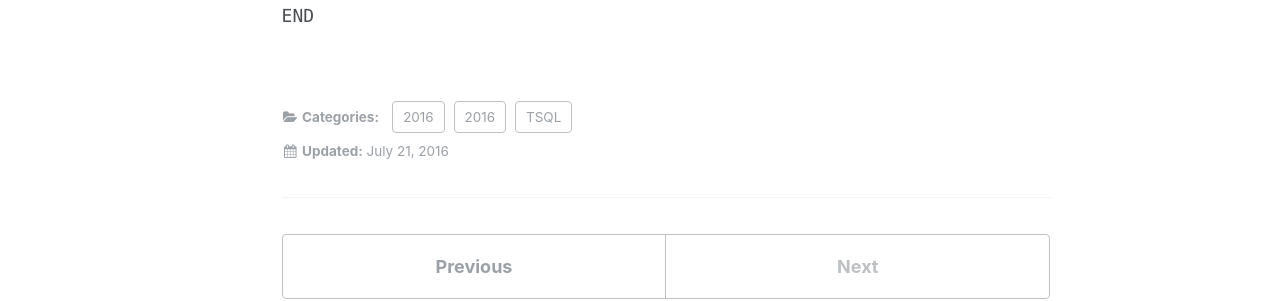
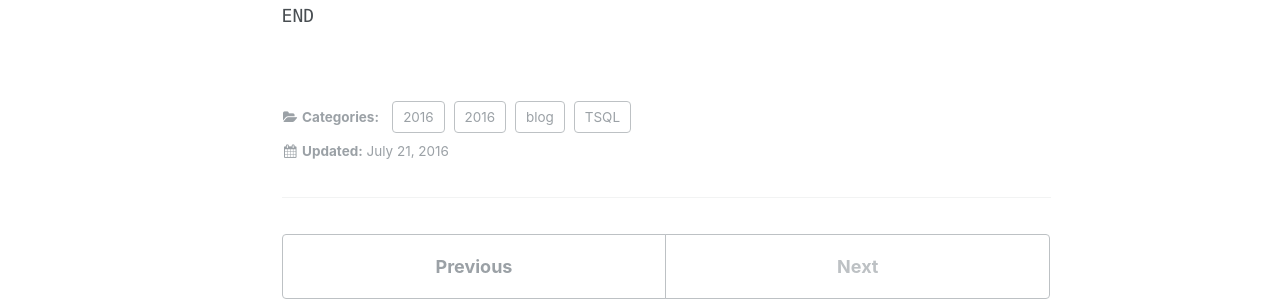
Before and after one commit to gordonshamway/blog, a Jekyll site: the page built from _posts/2016-07-21-tokenize.md, in a window 1280 px wide. Shown: the part 1285-1586 px from the top of the page. Built offline with Jekyll 4.4.1, drawn with Linux system fonts in a browser that asks for light colours; comment, search, counter and statistics services are not loaded.

Commit message:
corrected tags

```diff
--- a/_posts/2016-07-21-tokenize.md
+++ b/_posts/2016-07-21-tokenize.md
@@ -5,8 +5,9 @@ comments: True
 permalink: my-new-post
 author: True
 categories:
+- blog
+- 2016
 - TSQL
-- 2016
 ---
 
 
```
